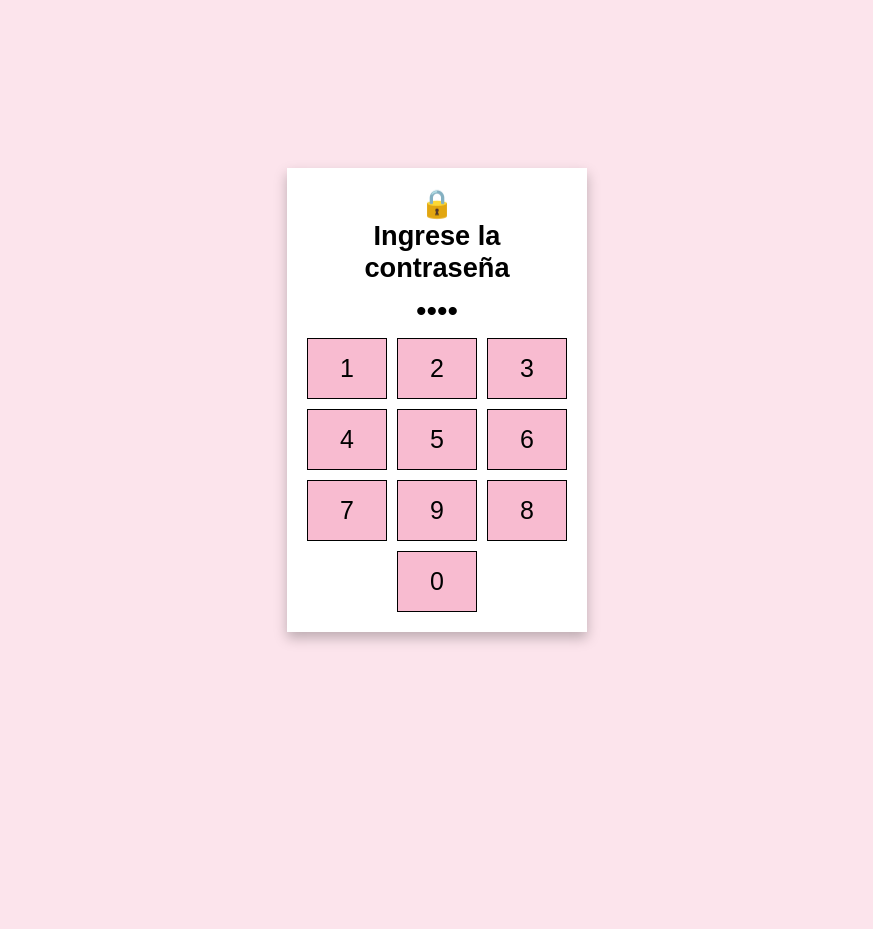
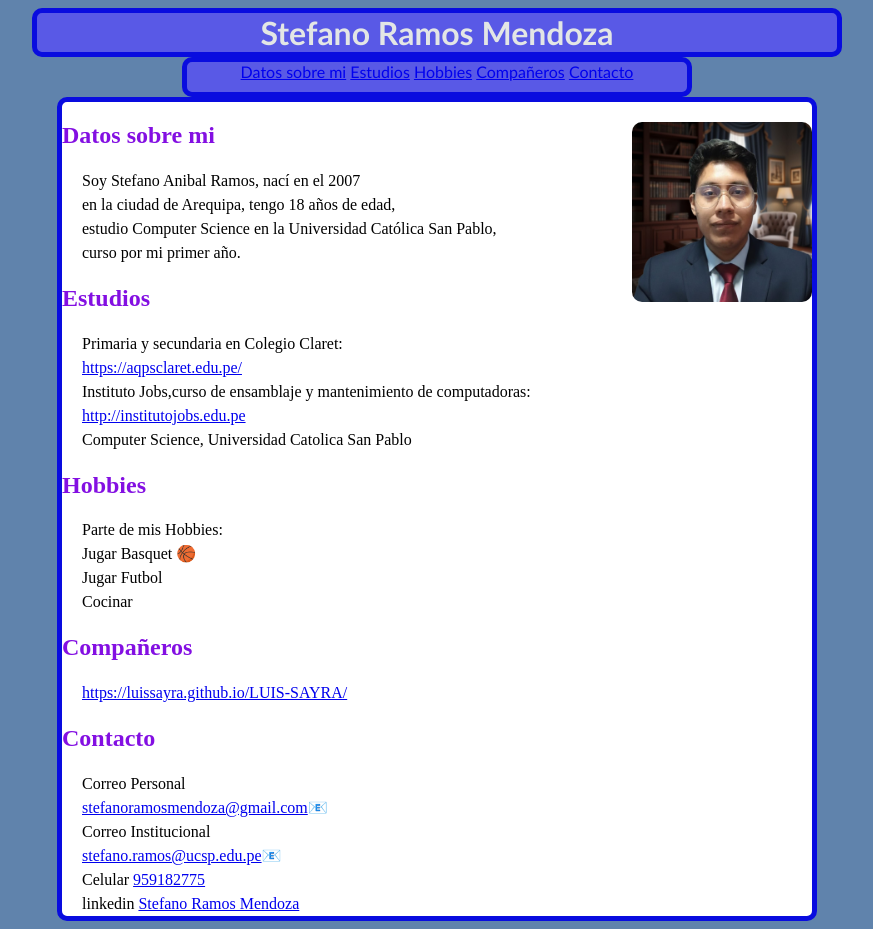
Before and after one commit to stefanoramos-gif/Stefano, a plain HTML site: page index.html in a window 1280 px wide. Shown: the whole page, without its empty margins (203-1076 px from the left). Before the commit the page ends 800 px from the top, so only its background shows below. Drawn offline with Linux system fonts and the light colour scheme.

Commit message:
Add files via upload

```diff
--- a/index.html
+++ b/index.html
@@ -1,115 +1,84 @@
 <!DOCTYPE html>
 <html lang="en">
-  <head>
-    <meta charset="UTF-8" />
-    <meta name="viewport" content="width=device-width, initial-scale=1.0" />
-    <link rel="preconnect" href="https://fonts.googleapis.com">
-    <link rel="preconnect" href="https://fonts.gstatic.com" crossorigin>
-    <link href="https://fonts.googleapis.com/css2?family=Poppins:wght@300;400;500;600&display=swap" rel="stylesheet">
-    <title>FLOR AMARILLA :)</title>
+<head>
+    <meta charset="UTF-8">
+    <meta name="viewport" content="width=device-width, initial-scale=1.0">
+    <title>Stefano Ramos Mendoza</title>
+    <link rel="stylesheet" href="style.css">
+</head>
 
-    <style>
-      * {
-        padding: 0;
-        margin: 0;
-        box-sizing: border-box;
-        font-family: sans-serif;
-      }
+<body style="background-color: rgb(96, 131, 172);">
+    <header>
+        <h1 class="nombre">Stefano Ramos Mendoza</h1>
+    </header>
+    <header>
+        <div class="comtainer">
 
-      body {
-        display: flex;
-        width: 100%;
-        height: 100vh;
-        justify-content: center;
-        align-items: center;
-        background-color: #fce4ec;
-      }
+            <nav>
+                <a href="#Datos sobre mi">Datos sobre mi</a>
+                <a href="#Estudios">Estudios</a>
+                <a href="#Hobbies">Hobbies</a>
+                <a href="#Compañeros">Compañeros</a>
+                <a href="#Contacto">Contacto</a>
+            </nav>
+        </div>
+    </header>
+    <header>
+        <div class = "hoja">
+            <section id="Datos sobre mi ">
+            <div class="image-container"></div>
+            <div class="texto"></div>
+                <h2 class="h2">Datos sobre mi</h2>
+                <p class="p">Soy Stefano Anibal Ramos, nací en el 2007<br>
+                                en la ciudad de Arequipa, tengo 18 años de edad,<br>
+                                estudio Computer Science en la Universidad Católica San Pablo,<br>
+                                curso por mi primer año.</p>
+            </section>
+            <section id="Estudios">
+                <h2 class="h2">Estudios</h2>
+                <p class="p">Primaria y secundaria en Colegio Claret: <br>
+                                <a href="https://aqpsclaret.edu.pe/">https://aqpsclaret.edu.pe/</a><br>
+                                Instituto Jobs,curso de ensamblaje y mantenimiento de computadoras:<br>
+                                <a href="http://institutojobs.edu.pe/curso-de-ensamblaje-y-mantenimiento-de-computadoras/">http://institutojobs.edu.pe</a><br>
+                               Computer Science, Universidad Catolica San Pablo <br>
+                                </p>
+            <section id="Hobbies">
+                <h2 class="h2">Hobbies</h2>
+                <p class="p">Parte de mis Hobbies:<br>
+                     Jugar Basquet 🏀 <br>
+                    Jugar Futbol<br>
+                    Cocinar
+                </p>
 
-      .container {
-        width: 300px;
-        text-align: center;
-        padding: 20px;
-        background-color: #fff;
-        box-shadow: 0 6px 12px rgba(0, 0, 0, 0.25);
-      }
 
-      .container h2 {
-        font-size: 1.7rem;
-      }
 
-      .input-display {
-        text-align: center;
-        margin: 0;
-        font-size: 30px;
-        margin: 10px 0;
-      }
+            </section>
+            <section id="Compañeros">
+                <h2 class="h2">Compañeros</h2>
+                <p class="p"><a href="https://luissayra.github.io/LUIS-SAYRA/">https://luissayra.github.io/LUIS-SAYRA/</a> </p>
 
-      .keypad {
-        display: grid;
-        grid-template-columns: repeat(3, 1fr);
-        gap: 10px;
-      }
 
-      .keypad button {
-        padding: 15px;
-        font-size: 25px;
-        background-color: #f8bbd0;
-        border: 1px black solid;
-        outline: none;
-        cursor: pointer;
-        transition: background 0.2s;
-      }
+            </section>
+            <section id="Contacto">
+                <h2 class="h2">Contacto</h2>
+                <p class="p">
+                    Correo Personal <br>
+                    <a href="https://mail.google.com/mail/?view=cm&fs=1&to=stefanoramosmendoza@gmail.com&su=Consulta&body=Hola%20Stefano">stefanoramosmendoza@gmail.com</a>📧<br>
+                    Correo Institucional<br>
+                    <a href="https://mail.google.com/mail/?view=cm&fs=1&to=stefano.ramos@ucsp.edu.pe&su=Consulta&body=Hola%20Stefano">stefano.ramos@ucsp.edu.pe</a>📧<br>
+                    Celular <a href="tel: +51 959182775">959182775</a><br>
+                    linkedin <a href="https://www.linkedin.com/in/stefano-anibal-ramos-mendoza-51025837a/">Stefano Ramos Mendoza</a>
 
-      .key:hover {
-        background-color: #f48fb1;
-      }
+                </p>
 
-      .keypad button:last-child {
-        grid-column: 2/3;
-      }
 
-    </style>
-  </head>
-  <body>
-    <div class="container">
-      <h2>
-        🔒<br />
-        Ingrese la contraseña
-      </h2>
-      <div class="input-display" id="inputDisplay">••••</div>
-      <div class="keypad">
-        <button class="key" onclick="enterDigit('1')">1</button>
-        <button class="key" onclick="enterDigit('2')">2</button>
-        <button class="key" onclick="enterDigit('3')">3</button>
-        <button class="key" onclick="enterDigit('4')">4</button>
-        <button class="key" onclick="enterDigit('5')">5</button>
-        <button class="key" onclick="enterDigit('6')">6</button>
-        <button class="key" onclick="enterDigit('7')">7</button>
-        <button class="key" onclick="enterDigit('9')">9</button>
-        <button class="key" onclick="enterDigit('8')">8</button>
-        <button class="key" onclick="enterDigit('0')">0</button>
-      </div>
-    </div>
+            </section>
 
-    <script>
-      const correctPassword = "0101";
-      const display = document.getElementById("inputDisplay");
-      let input = "";
-      function enterDigit(digit) {
-        if (input.length < 4) {
-          input += digit;
-        }
-        display.textContent = input.padEnd(4, "•");
-        if (input.length === 4) {
-          if (input === correctPassword) {
-            window.location.href = "flower.html";
-          } else {
-            alert("Contraseña incorecta, intenta de nuevo");
-            input = "";
-            display.textContent = "••••";
-          }
-        }
-      }
-    </script>
-  </body>
+
+        </div>
+
+
+
+    </header>
+</body>
 </html>
--- /dev/null
+++ b/style.css
@@ -0,0 +1,62 @@
+.nombre {
+    background-color: rgb(89, 89, 230);
+    width: 800px;
+    border-style:solid;
+    border-width: 5px;
+    border-color: rgb(9, 12, 223);
+    border-radius: 10px;
+    margin:auto;
+    text-align: center;
+    color: rgb(227, 230, 229);
+    font-family: 'Gill Sans', 'Gill Sans MT', Calibri, 'Trebuchet MS', sans-serif;
+
+
+
+}
+.comtainer {
+
+    background-color: rgb(89, 89, 230);
+    width: 500px;
+    height:30px;
+    border-style:solid;
+    border-width: 5px;
+    border-color: rgb(9, 12, 223);
+    border-radius: 10px;
+    margin:auto;
+    text-align: center;
+    color: rgb(227, 230, 229);
+    font-family: 'Gill Sans', 'Gill Sans MT', Calibri, 'Trebuchet MS', sans-serif;
+
+
+
+}
+
+.hoja {
+    border-style:solid;
+    border-width: 5px;
+    border-color: rgb(9, 12, 223);
+    border-radius: 10px;
+    width: 750px;
+    margin: auto;
+    height: auto;
+    min-height: 100vh;
+    background-color: white
+}
+.h2 {
+    color: rgb(131, 15, 226);
+}
+.p {
+    text-align: left;
+    line-height: 1.5;
+    margin: 0 20px;
+}
+.image-container {
+  float: right;
+  width: 180px;
+  height: 180px;
+  background-image: url("WhatsApp\ Image\ 2025-10-29\ at\ 10.49.43\ PM.jpeg");
+  background-size: cover;
+  background-position: center;
+  margin-left: 20px;
+  border-radius: 10px;
+}
```
Also changed, not shown: WhatsApp Image 2025-10-29 at 10.49.43 PM.jpeg (added).
